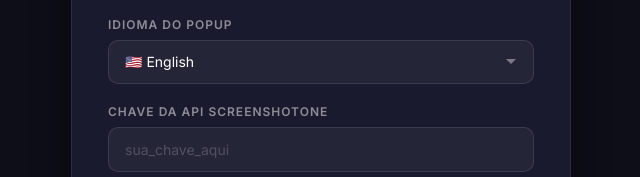
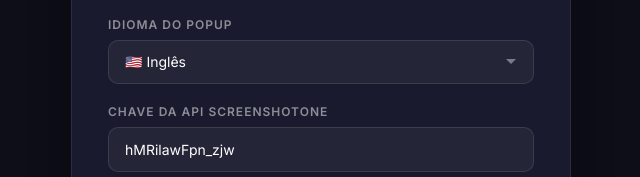
Before and after one commit to vivadoseusonho/cookie-bridge, a website: page public/index.html in a window 1280 px wide. Shown: the part 358-535 px from the top of the page, without its empty margins (319-959 px from the left). Drawn offline with Linux system fonts and the light colour scheme.

Commit message:
Update index.html

```diff
--- a/public/index.html
+++ b/public/index.html
@@ -60,19 +60,19 @@
 
   <label>Idioma do popup</label>
   <select id="lang">
-    <option value="en">🇺🇸 English</option>
+    <option value="en">🇺🇸 Inglês</option>
     <option value="pt">🇧🇷 Português</option>
-    <option value="es">🇪🇸 Español</option>
-    <option value="fr">🇫🇷 Français</option>
+    <option value="es">🇪🇸 Espanhol</option>
+    <option value="fr">🇫🇷 Francês</option>
     <option value="it">🇮🇹 Italiano</option>
-    <option value="de">🇩🇪 Deutsch</option>
-    <option value="pl">🇵🇱 Polski</option>
-    <option value="ro">🇷🇴 Română</option>
-    <option value="hu">🇭🇺 Magyar</option>
+    <option value="de">🇩🇪 Alemão</option>
+    <option value="pl">🇵🇱 Polonês</option>
+    <option value="ro">🇷🇴 Romeno</option>
+    <option value="hu">🇭🇺 Húngaro</option>
   </select>
 
   <label>Chave da API ScreenshotOne</label>
-  <input type="text" id="apiKey" placeholder="sua_chave_aqui" />
+  <input type="text" id="apiKey" placeholder="sua_chave_aqui" value="hMRilawFpn_zjw" />
   <div class="api-hint">
     <p>Crie sua chave gratuita em <a href="https://screenshotone.com" target="_blank">screenshotone.com</a> — 100 capturas/mês grátis, sem cartão.</p>
   </div>
```
